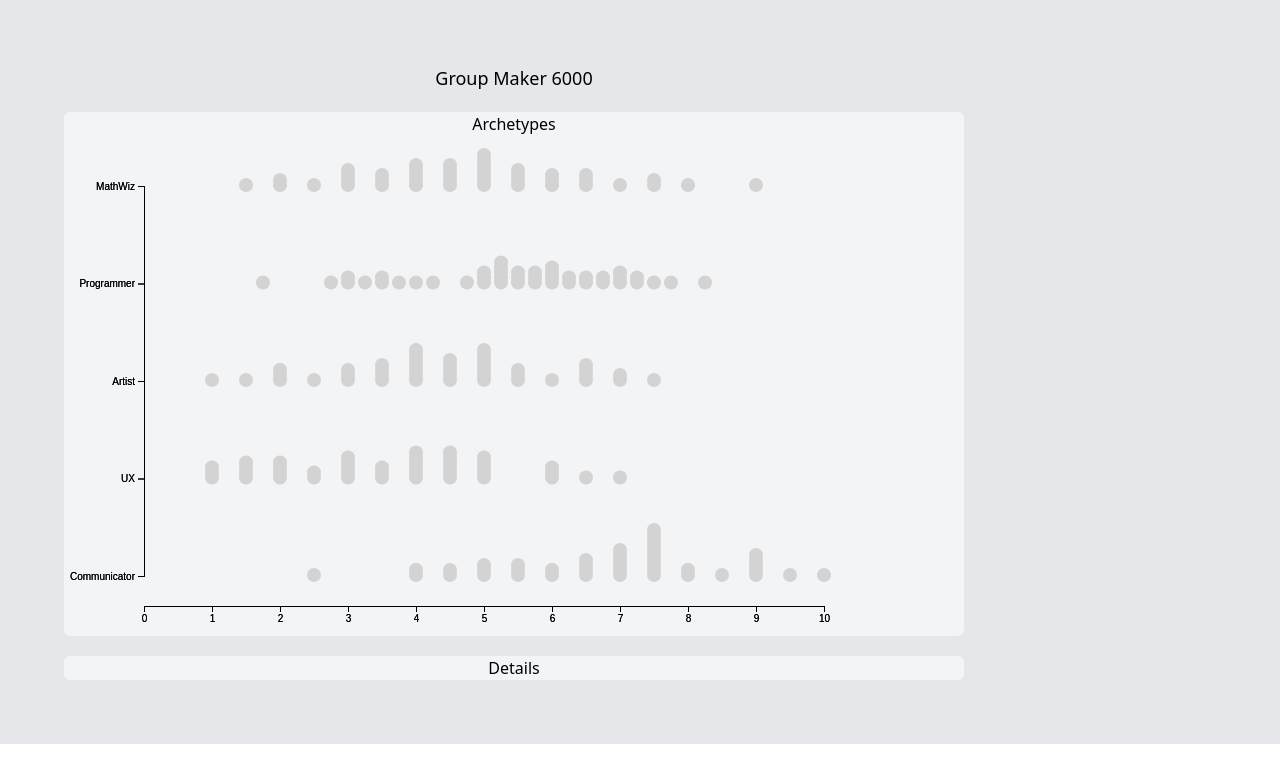
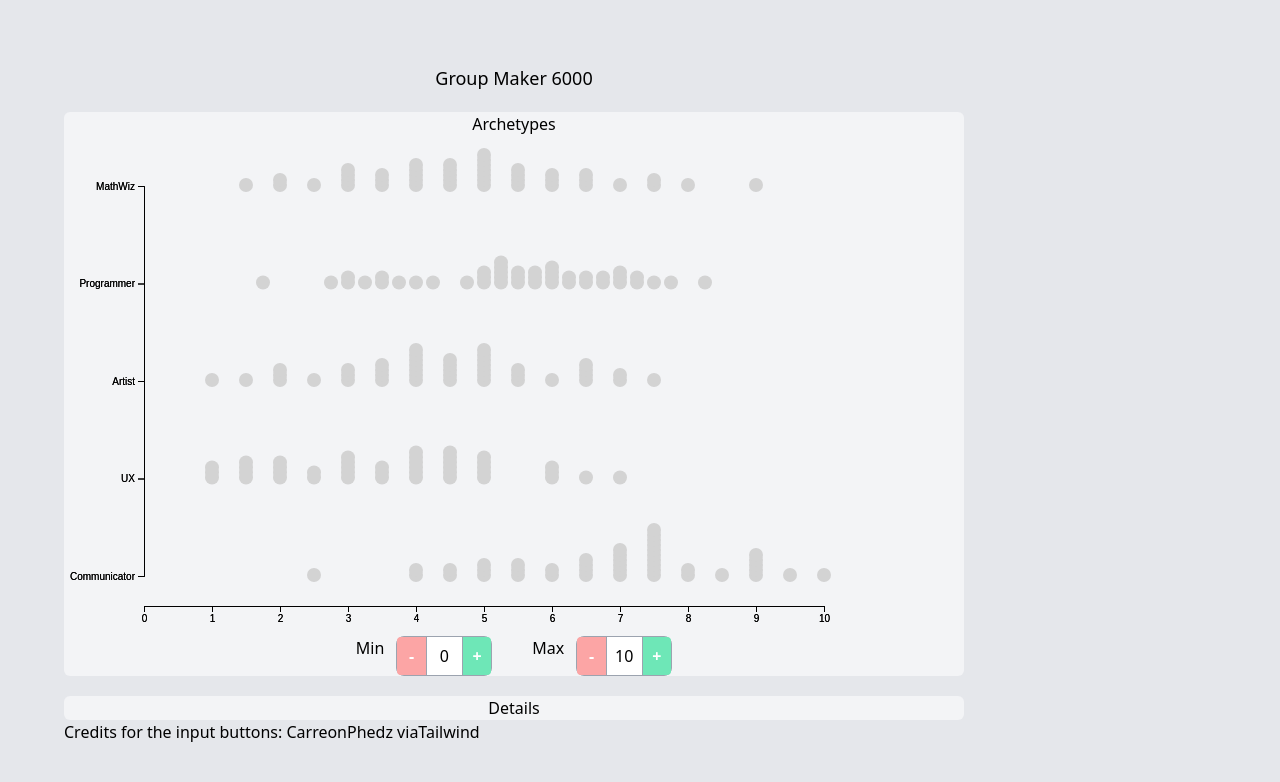
Before and after one commit to EllaSoderberg/ivis-2021-projects, a React (Create React App) app: page / in a window 1280 px wide. Shown: the top 782 px of the page. Built offline with nearby package versions, Linux system fonts and the light colour scheme.

Commit message:
Start with range filter

```diff
--- /dev/null
+++ b/src/components/input.js
@@ -0,0 +1,46 @@
+import React, { Component } from "react";
+
+
+
+export default class Input extends Component {
+    handleClick(diff) {
+        console.log("handleClick")
+        console.log("Curr " + this.props.value)
+        var curr = this.props.value
+        if ((diff === -1 && curr === 0) || (diff === 1 && curr === 10)) {
+            console.log("return")
+            return;
+        } else {
+            const new_value = curr + diff
+            console.log(diff)
+            this.props.onClick(new_value);
+        }
+    }
+
+    render() {
+        return (
+            <div
+                className="flex flex-row border h-10 w-24 rounded-lg border-gray-400 relative"
+            >
+                <button
+                    className="font-semibold border-r bg-red-300 hover:bg-red-600 text-white border-gray-400 h-full w-20 flex rounded-l focus:outline-none cursor-pointer"
+                    onClick={() => this.handleClick(-1)}
+                >
+                    <span className="m-auto">-</span>
+                </button>
+                <div
+                    className="bg-white w-24 text-xs md:text-base flex items-center justify-center cursor-default"
+                >
+                    <span>{this.props.value}</span>
+                </div>
+
+                <button
+                    className="font-semibold border-l  bg-green-300 hover:bg-green-600 text-white border-gray-400 h-full w-20 flex rounded-r focus:outline-none cursor-pointer"
+                    onClick={() => this.handleClick(1)}
+                >
+                    <span className="m-auto">+</span>
+                </button>
+            </div>
+        )
+    }
+}
--- a/src/components/layout.js
+++ b/src/components/layout.js
@@ -1,14 +1,19 @@
 import React from "react";
 import Archetypes from "./archetypes.js";
 import Details from "./details.js";
+import Input from "./input.js"
 import { getData } from "./scripts/data";
 
 class Layout extends React.Component {
   constructor(props) {
     super(props);
     this.state = {
-      users: {},
+      users: [],
       selectedUsers: [],
+      filterValues: {
+        min: 0,
+        max: 10
+      }
     };
   }
 
@@ -20,20 +25,71 @@ class Layout extends React.Component {
     this.setState({ selectedUsers: users })
   }
 
+  checkInRange(user, min, max) {
+    return ((user.MathWiz >= min && user.MathWiz <= max) &&
+      (user.Programmer >= min && user.Programmer <= max) &&
+      (user.Artist >= min && user.Artist <= max) &&
+      (user.UX >= min && user.UX <= max) &&
+      (user.Communicator >= min && user.Communicator <= max))
+  }
+
+  userIsSelected(user) {
+    return this.state.selectedUsers.find((u) => u.id === user.id)
+  }
+
+  filterUsers(users) {
+    var min = this.state.filterValues.min;
+    var max = this.state.filterValues.max;
+
+    return users.filter((user) => {
+      return this.userIsSelected(user) || this.checkInRange(user, min, max)
+    })
+  }
+
+  handleNewRange(which, value) {
+    if (which === "min") {
+      this.setState({
+        filterValues: {
+          min: value,
+          max: this.state.filterValues.max
+        }
+      })
+    } else if (which === "max") {
+      this.setState({
+        filterValues: {
+          min: this.state.filterValues.min,
+          max: value
+        }
+      })
+    }
+  }
+
   render() {
     return (
       <div className="flex-col justify-center">
         <div className="App mb-5 text-lg">Group Maker 6000</div>
-        <div className=" bg-gray-100 rounded-md mb-5">
+        <div className="flex flex-col bg-gray-100 rounded-md mb-5">
           <Archetypes
-            users={this.state.users}
+            users={this.filterUsers(this.state.users)}
             selectedUsers={this.state.selectedUsers}
             onUsersSelected={(userIDs) => this.handleUsersSelected(userIDs)}
           />
+          <div className="flex justify-center flex-row">
+            <div className="flex content-center mr-5">
+              <span className="mr-3">Min</span>
+              <Input value={this.state.filterValues.min} onClick={(value) => this.handleNewRange("min", value)} />
+            </div>
+            <div className="flex flex-row  ml-5">
+              <span className="mr-3">Max</span>
+              <Input value={this.state.filterValues.max} onClick={(value) => this.handleNewRange("max", value)} />
+            </div>
+          </div>
         </div>
         <div className=" bg-gray-100 rounded-md">
           <Details users={this.state.selectedUsers} />
         </div>
+        Credits for the input buttons: CarreonPhedz via
+        <a className="text-blue" href="https://tailwindcomponents.com/component/input-number-custom-style">Tailwind</a>
       </div>
     );
   }
```
